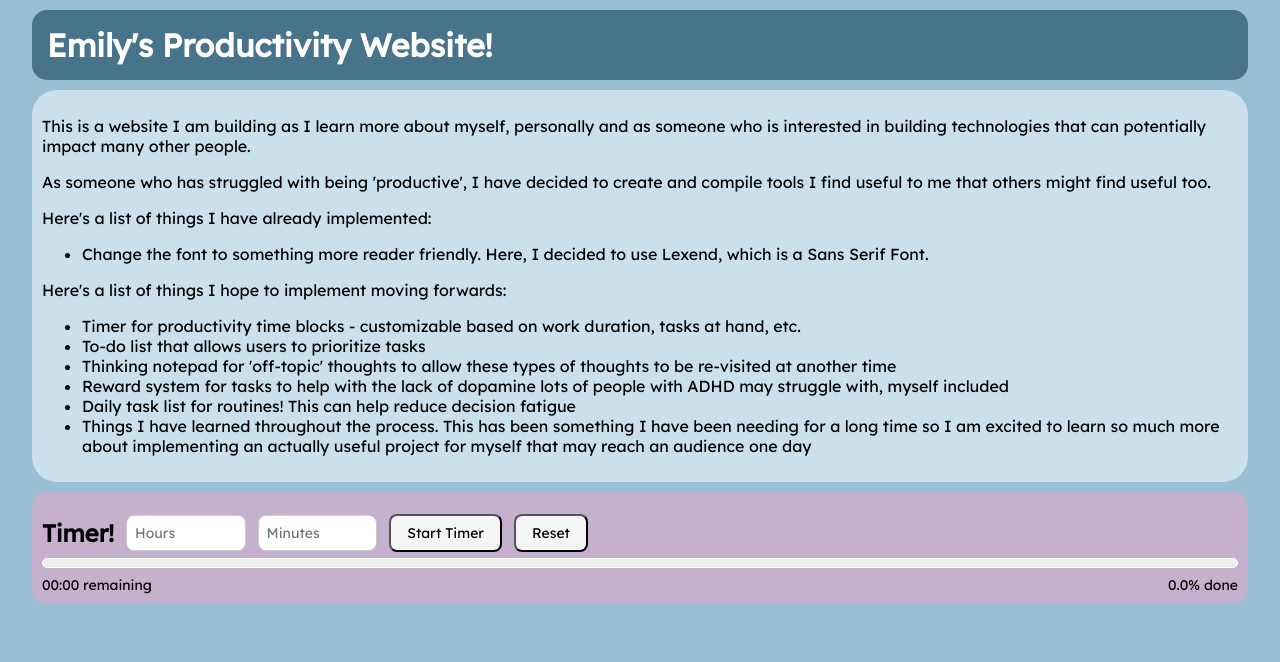
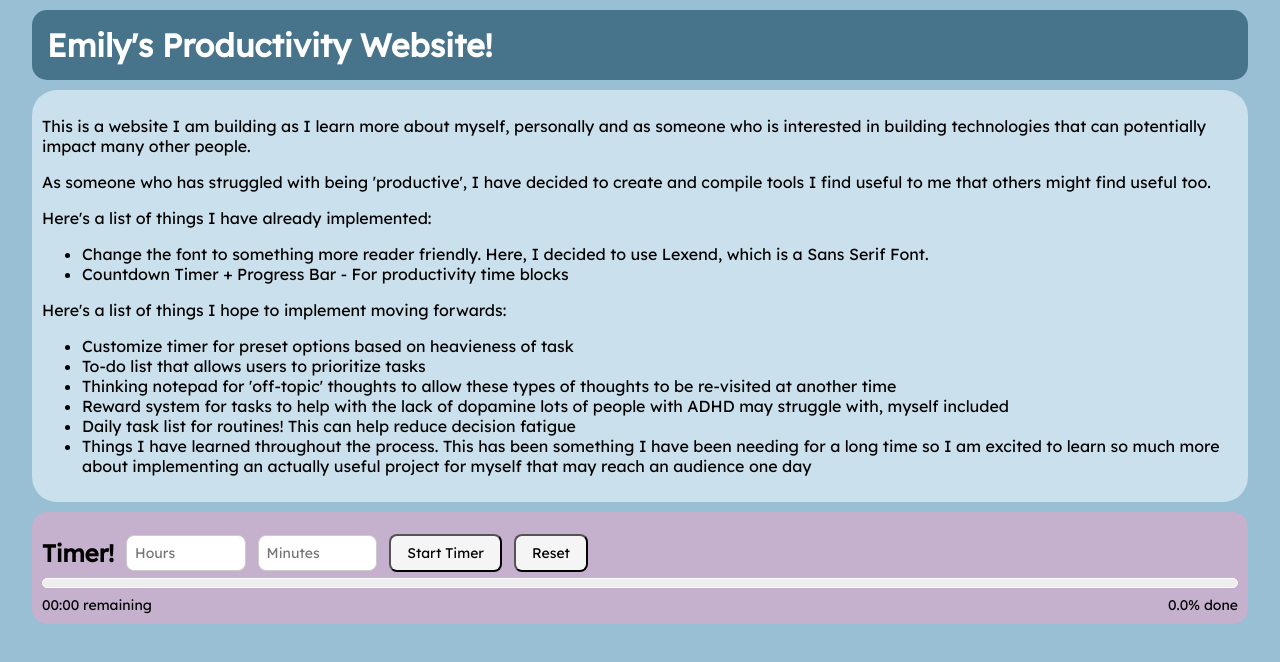
Before and after one commit to emilyho14/Productivity-Tool, a React (Vite) app: page / in a window 1280 px wide. Shown: the top 662 px of the page. Built offline with nearby package versions, Linux system fonts and the light colour scheme.

Commit message:
regorganizing

```diff
--- a/src/About.jsx
+++ b/src/About.jsx
@@ -17,13 +17,14 @@ function About() {
             </p>
             <ul>
               <li> Change the font to something more reader friendly. Here, I decided to use Lexend, which is a Sans Serif Font.</li>
+              <li> Countdown Timer + Progress Bar - For productivity time blocks</li>
             </ul>
 
             <p> Here's a list of things I hope to implement moving forwards:
             </p>
             <ul>
               <li>
-                Timer for productivity time blocks - customizable based on work duration, tasks at hand, etc.
+                Customize timer for preset options based on heavieness of task
               </li>
               <li>
                 To-do list that allows users to prioritize tasks
--- a/vite.config.js
+++ b/vite.config.js
@@ -1,7 +1,6 @@
 import { defineConfig } from 'vite'
 import react from '@vitejs/plugin-react'
 
-// Replace <repo-name> with your repo
 export default defineConfig({
   plugins: [react()],
   base: '/ADHDRewardSystem/',
```
Also changed, not shown: package.json (+5 -3 lines), 1 other file (tests, documents, lock files or other folders).
